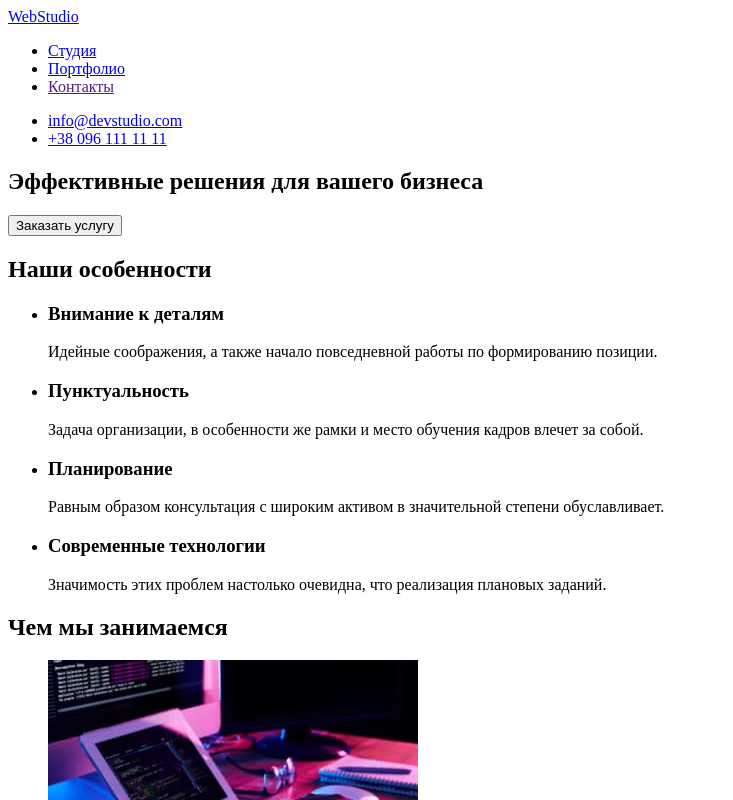
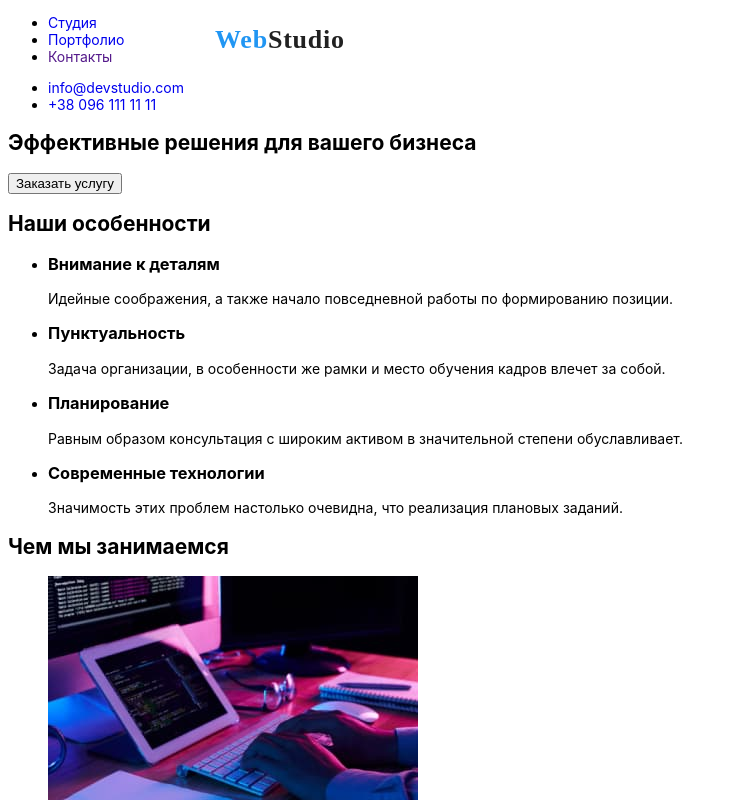
Before and after one commit to dsimonaits/goit-markup-hw-02, a plain HTML site: page index.html in a window 1280 px wide. Shown: the top 800 px of the page, without its empty margins (0-733 px from the left). Drawn offline with Linux system fonts and the light colour scheme.

Commit message:
header css

```diff
--- a/css/styles.css
+++ b/css/styles.css
@@ -0,0 +1,35 @@
+a {
+    text-decoration: none;
+
+}
+
+.logo {
+    position: absolute;
+    width: 145px;
+        height: 31px;
+        left: 215px;
+        top: 24px;
+
+        font-family: 'Raleway';
+        font-style: normal;
+        font-weight: 700;
+        font-size: 26px;
+        line-height: 31px;
+        /* identical to box height */
+        letter-spacing: 0.03em;
+
+        color: #2196F3;
+}
+
+.logo .span {
+    color: #212121;
+}
+
+a:hover {
+    color: #2196F3;
+}
+
+body {
+    font-family:-apple-system, BlinkMacSystemFont, 'Segoe UI', Roboto, Oxygen, Ubuntu, Cantarell, 'Open Sans', 'Helvetica Neue', sans-serif;
+    font-size: 14px;
+}
--- a/index.html
+++ b/index.html
@@ -11,8 +11,9 @@
 
 <!--Шапка сайта-->
     <header>
-            <a href="./index.html">Web<span>Studio</span></a>
-        <nav>
+
+        <nav class="nav">
+            <a class="logo" href="./index.html">Web<span class="span">Studio</span></a>
             <ul>
                 <li><a href="./index.html">Студия</a></li>
                 <li><a href="./portfolio.html">Портфолио</a></li>
```
